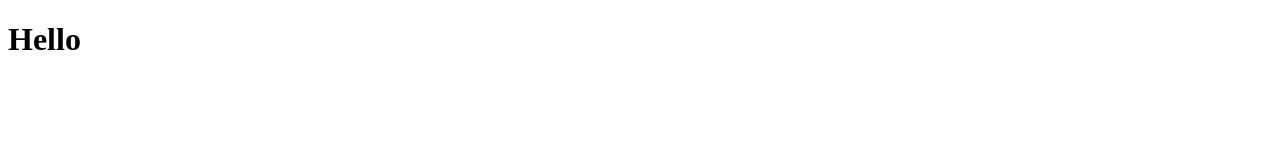
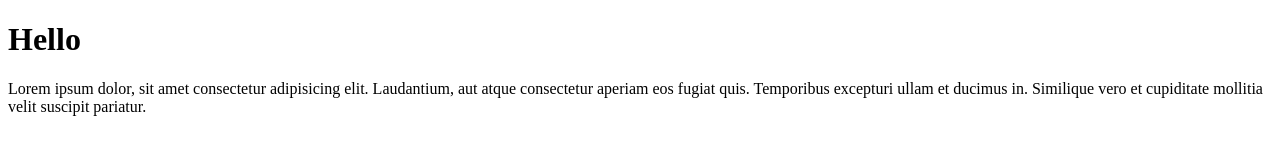
Before and after one commit to Kashtym/test_project, a plain HTML site: page index.html in a window 1280 px wide. Drawn offline with Linux system fonts and the light colour scheme.

Commit message:
add lorem to html

```diff
--- a/index.html
+++ b/index.html
@@ -8,5 +8,6 @@
 </head>
 <body>
    <h1>Hello</h1>
+   <p>Lorem ipsum dolor, sit amet consectetur adipisicing elit. Laudantium, aut atque consectetur aperiam eos fugiat quis. Temporibus excepturi ullam et ducimus in. Similique vero et cupiditate mollitia velit suscipit pariatur.</p>
 </body>
 </html>
```
